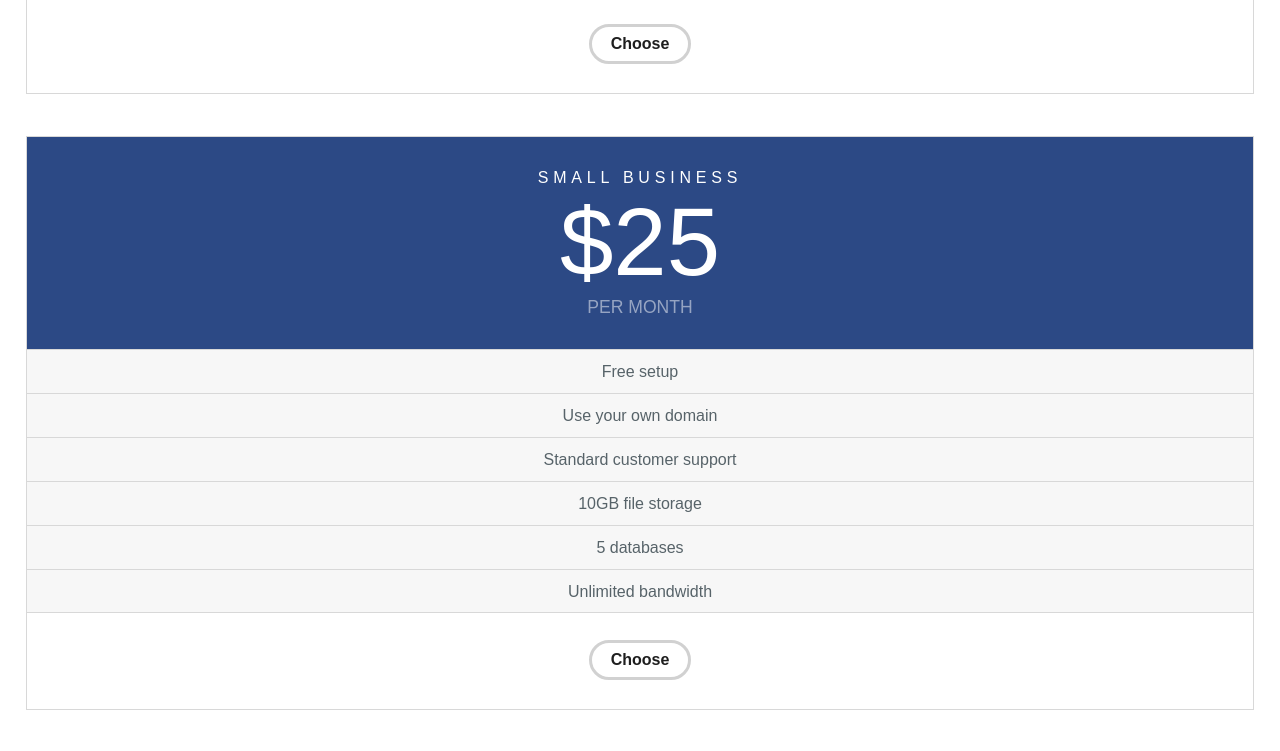
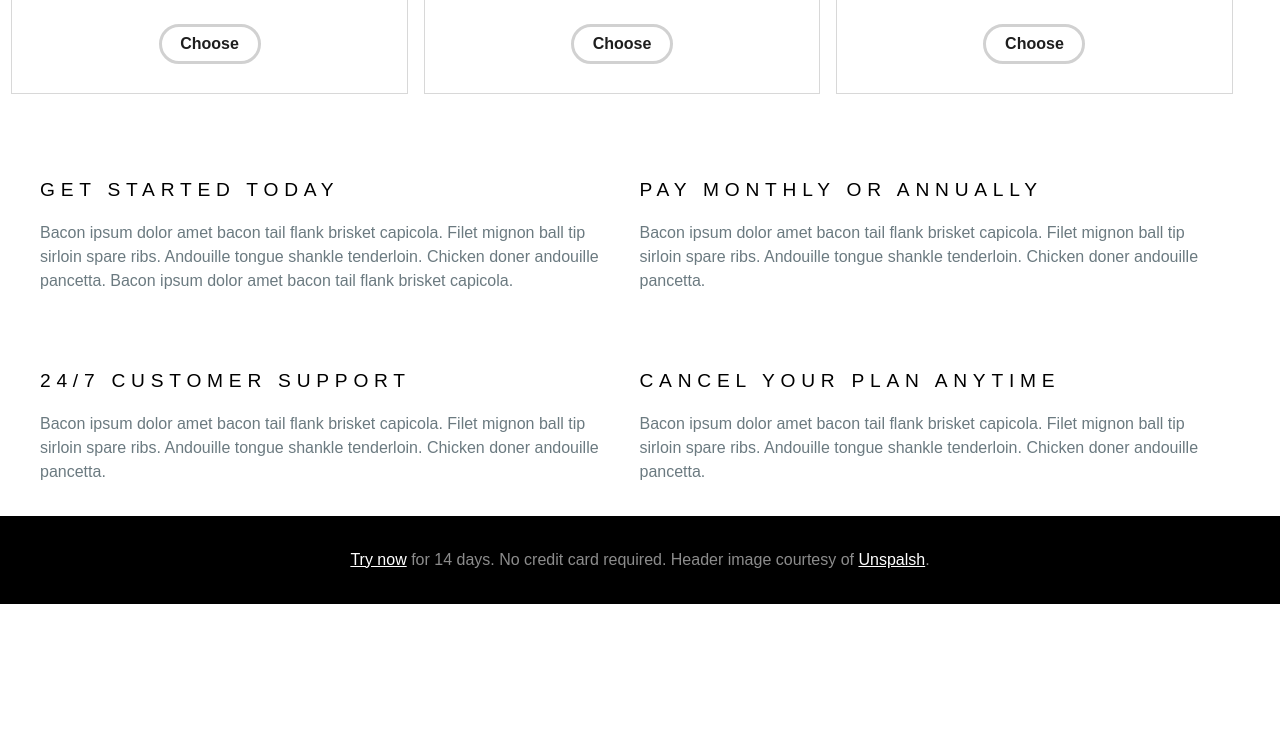
Before and after one commit to troyacosta/Week-1-Project, a plain HTML site: page index.html in a window 1280 px wide. Shown: the part 974-1725 px from the top of the page. After the commit the page ends 1578 px from the top, so only its background shows below. Drawn offline with Linux system fonts and the light colour scheme.

Commit message:
3rd breakpoint

```diff
--- a/index.html
+++ b/index.html
@@ -10,7 +10,7 @@
     <nav>
         <span>YOUR LOGO</span>
         <a href="#">Home</a>
-        <a class="price" href="#">Pricing</a>
+        <a class="pricing" href="#">Pricing</a>
         <a href="#">Contact</a>
     </nav>
     <section class="landing">
@@ -63,16 +63,24 @@
     </section>
     <section>
         <div class="infoBox">
+            <div class="paragraph">
                 <div class="info">GET STARTED TODAY</div>
-            <div class="infoText">Bacon ipsum dolor amet bacon tail flank brisket capicola. Filet mignon ball tip sirloin spare ribs. Andouille tongue shankle tenderloin. Chicken doner andouille pancetta.</div>
+                <div class="infoText">Bacon ipsum dolor amet bacon tail flank brisket capicola. Filet mignon ball tip sirloin spare ribs. Andouille tongue shankle tenderloin. Chicken doner andouille pancetta. Bacon ipsum dolor amet bacon tail flank brisket capicola. </div>
+            </div>
+            <div class="paragraph">
                 <div class="info">PAY MONTHLY OR ANNUALLY</div>
                 <div class="infoText">Bacon ipsum dolor amet bacon tail flank brisket capicola. Filet mignon ball tip sirloin spare ribs. Andouille tongue shankle tenderloin. Chicken doner andouille pancetta.</div>
             </div>
+        </div>
         <div class="infoBox">
+            <div class="paragraph">
                 <div class="info">24/7 CUSTOMER SUPPORT</div>
                 <div class="infoText">Bacon ipsum dolor amet bacon tail flank brisket capicola. Filet mignon ball tip sirloin spare ribs. Andouille tongue shankle tenderloin. Chicken doner andouille pancetta.</div>
+            </div>
+            <div class="paragraph">
                 <div class="info">CANCEL YOUR PLAN ANYTIME</div>
                 <div class="infoText">Bacon ipsum dolor amet bacon tail flank brisket capicola. Filet mignon ball tip sirloin spare ribs. Andouille tongue shankle tenderloin. Chicken doner andouille pancetta.</div>
+            </div>
         </div>
     </section>
     <footer>
--- a/styles/main.scss
+++ b/styles/main.scss
@@ -8,7 +8,7 @@ nav {
     text-align: left;
     color: #60676D;
     padding: .812em;
-    .price {
+    .pricing {
         color: #151515;
     }
     span {
@@ -41,7 +41,7 @@ nav {
     width: 96%;
     margin: 0 auto;
     border: .1em solid #D8D8D8;
-    margin-bottom: 2.63em;
+    margin-bottom: .5em;
     box-sizing: border-box;
 }
 
@@ -112,15 +112,17 @@ nav {
 }
 
 .infoBox {
-    padding: 0 .2em 0 2.5em;
+    padding: 0 .5em 0 2.5em;
     .info {
         color: #000000;
         margin-top: 4em;
+        font-size: 1.2em;
+        letter-spacing: .3em;
     }
     .infoText {
         color: #6b7a80;
         line-height: 1.5em;
-        margin-top: 1.75em;
+        margin-top: 1.25em;
     }
 }
 
@@ -136,7 +138,9 @@ footer {
     }
 }
 
-/*css for breakpoint #2*/
+
+/* css for breakpoint #2 */
+
 @media screen and (min-width: 479px) {
     .landing {
         height: 25em;
@@ -145,5 +149,23 @@ footer {
             font-size: 3em;
         }
     }
+}
 
+
+/* css for breakpoint #3 */
+
+@media screen and (min-width: 768px) {
+    .price {
+        width: 31%;
+        display: inline-block;
+        margin-left: .7em;
+    }
+    .paragraph {
+        display: inline-block;
+        width: 47%;
+        padding-right: 1em;
+    }
 }
+
+
+/* css for breakpoint #4 */
```
Also changed, not shown: styles/main.css, 1 other file. Lines whose indentation alone changed are shown as unchanged.
